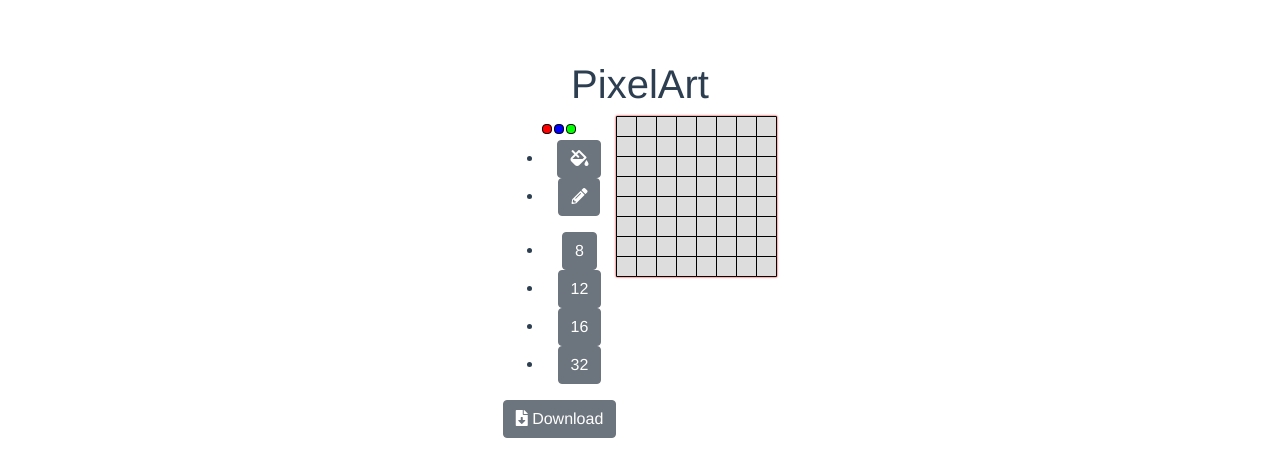
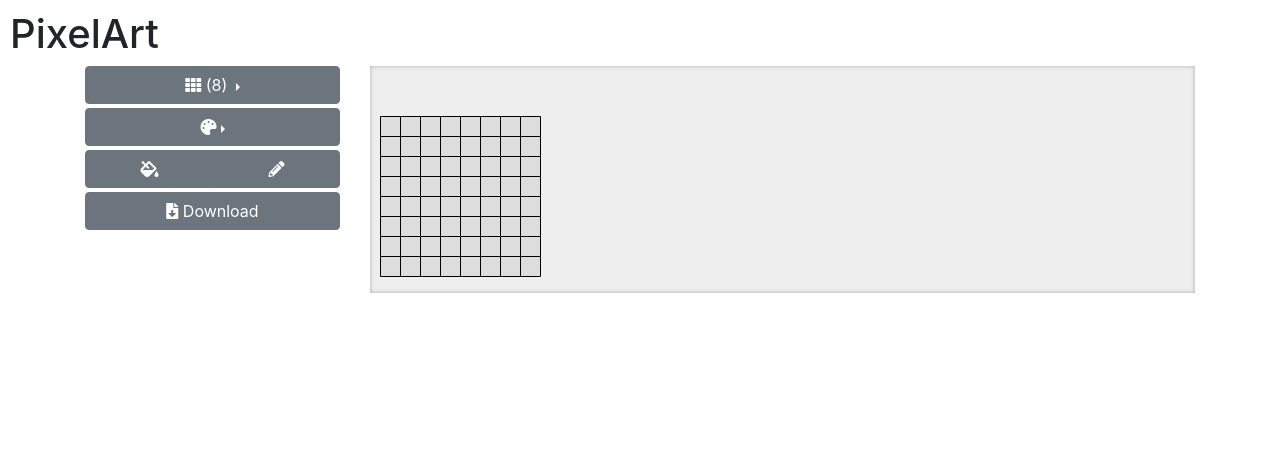
Before and after one commit to saxbobombs/kaku, a Vue app: page / in a window 1280 px wide. Shown: the top 476 px of the page. Built offline with nearby package versions, Linux system fonts and the light colour scheme.

Commit message:
add some style

```diff
--- a/src/App.vue
+++ b/src/App.vue
@@ -1,13 +1,26 @@
 <template>
     <div id="app">
-        <h1>PixelArt</h1>
 
-        <PixelArtControls />
-        <PixelArtCanvas />
+
+      <h1>PixelArt</h1>
+
+      <b-container>
+        <b-row>
+          <b-col sm="3">
+            <PixelArtControls />
+          </b-col>
+          <b-col>
+        <div class="canvas-container">
+          <PixelArtCanvas />
+        </div>
+          </b-col>
+        </b-row>
+      </b-container>
     </div>
 </template>
 
 <script>
+
 import PixelArtControls from './components/PixelArtControls.vue'
 import PixelArtCanvas from './components/PixelArtCanvas.vue'
 
@@ -21,12 +34,14 @@ export default {
 </script>
 
 <style>
-#app {
-  font-family: Avenir, Helvetica, Arial, sans-serif;
-  -webkit-font-smoothing: antialiased;
-  -moz-osx-font-smoothing: grayscale;
-  text-align: center;
-  color: #2c3e50;
-  margin-top: 60px;
+#app{
+  padding:10px;
 }
+.canvas-container{
+		background:#eee;
+		padding:10px;
+    padding-top:50px;
+		box-shadow:0 0 4px #aaa inset;
+		margin:0 auto;
+	}
 </style>
--- a/src/components/HelloWorld.vue
+++ /dev/null
@@ -1,58 +0,0 @@
-<template>
-  <div class="hello">
-    <h1>{{ msg }}</h1>
-    <p>
-      For a guide and recipes on how to configure / customize this project,<br>
-      check out the
-      <a href="https://cli.vuejs.org" target="_blank" rel="noopener">vue-cli documentation</a>.
-    </p>
-    <h3>Installed CLI Plugins</h3>
-    <ul>
-      <li><a href="https://github.com/vuejs/vue-cli/tree/dev/packages/%40vue/cli-plugin-babel" target="_blank" rel="noopener">babel</a></li>
-      <li><a href="https://github.com/vuejs/vue-cli/tree/dev/packages/%40vue/cli-plugin-eslint" target="_blank" rel="noopener">eslint</a></li>
-    </ul>
-    <h3>Essential Links</h3>
-    <ul>
-      <li><a href="https://vuejs.org" target="_blank" rel="noopener">Core Docs</a></li>
-      <li><a href="https://forum.vuejs.org" target="_blank" rel="noopener">Forum</a></li>
-      <li><a href="https://chat.vuejs.org" target="_blank" rel="noopener">Community Chat</a></li>
-      <li><a href="https://twitter.com/vuejs" target="_blank" rel="noopener">Twitter</a></li>
-      <li><a href="https://news.vuejs.org" target="_blank" rel="noopener">News</a></li>
-    </ul>
-    <h3>Ecosystem</h3>
-    <ul>
-      <li><a href="https://router.vuejs.org" target="_blank" rel="noopener">vue-router</a></li>
-      <li><a href="https://vuex.vuejs.org" target="_blank" rel="noopener">vuex</a></li>
-      <li><a href="https://github.com/vuejs/vue-devtools#vue-devtools" target="_blank" rel="noopener">vue-devtools</a></li>
-      <li><a href="https://vue-loader.vuejs.org" target="_blank" rel="noopener">vue-loader</a></li>
-      <li><a href="https://github.com/vuejs/awesome-vue" target="_blank" rel="noopener">awesome-vue</a></li>
-    </ul>
-  </div>
-</template>
-
-<script>
-export default {
-  name: 'HelloWorld',
-  props: {
-    msg: String
-  }
-}
-</script>
-
-<!-- Add "scoped" attribute to limit CSS to this component only -->
-<style scoped>
-h3 {
-  margin: 40px 0 0;
-}
-ul {
-  list-style-type: none;
-  padding: 0;
-}
-li {
-  display: inline-block;
-  margin: 0 10px;
-}
-a {
-  color: #42b983;
-}
-</style>
--- a/src/components/PixelArtCanvas.vue
+++ b/src/components/PixelArtCanvas.vue
@@ -1,5 +1,7 @@
 <template>
-  <canvas ref="canvas" v-on:click="draw($event)" v-on:mousedown="initLine($event)" width="0" height="0"></canvas>
+	<div>
+		<canvas ref="canvas" v-on:click="draw($event)" v-on:mousedown="initLine($event)" width="0" height="0"></canvas>
+	</div>
 </template>
 
 <script>
@@ -74,7 +76,5 @@ export default {
 
 <!-- Add "scoped" attribute to limit CSS to this component only -->
 <style scoped>
-canvas{
-  box-shadow: 0 0 2px red;
-}
+
 </style>
--- a/src/components/PixelArtControls.vue
+++ b/src/components/PixelArtControls.vue
@@ -1,29 +1,44 @@
 <template>
-		<fieldset>
-			<ul class="colors">
-				<li v-for="c in colors" :key="c.index">
+<div>
+	<ul>
+		<li>
+			<b-dropdown class="pa-ctrl-btn rounded-0" dropright>
+				<template #button-content>
+					<i class="fas fa-th"></i> ({{gridSize}})
+				</template>
+				<b-dropdown-item v-for="g in gridSizes" :key="g.index" v-on:click="chooseGridSize(g.value)" :title="g.name">
+					{{ g.name }}
+				</b-dropdown-item>
+			</b-dropdown>
+		</li>
+		<li>
+			<b-dropdown class="pa-ctrl-btn" dropright>
+				<template #button-content>
+					<i class="fas fa-palette"></i>
+				</template>
+				<b-dropdown-item v-for="c in colors" :key="c.index">
 					<b-button v-on:click="chooseColor(c.value)" :style="'background:#' + c.value" :title="c.name">
 						<span>{{ c.name }}</span>
 					</b-button>
+				</b-dropdown-item>
+			</b-dropdown>
 		</li>
-			</ul>
-			<ul class="drawmode">
-				<li v-for="m in drawModes" :key="m.index">
-					<b-button v-on:click="chooseDrawMode(m.value)" :title="m.name">
+		<li>
+			<b-button-group class="pa-ctrl-btn">
+				<b-button v-for="m in drawModes" :key="m.index" v-on:click="chooseDrawMode(m.value)" :title="m.name">
 					<i :class="'fas ' + m.icon " aria-hidden="true"></i>
 				</b-button>
+			</b-button-group>
+
 		</li>
-			</ul>
-			<ul class="gridSize">
-				<li v-for="g in gridSizes" :key="g.index">
-					<b-button v-on:click="chooseGridSize(g.value)" :title="g.name">
-						{{ g.name }}
+		<li>
+			<b-button class="pa-ctrl-btn" href="#" v-on:click="downloadImage()">
+				<i class="fas fa-file-download"></i> Download
 			</b-button>
 		</li>
 	</ul>
 
-			<b-button v-on:click="downloadImage"><i class="fas fa-file-download"></i> Download</b-button>
-		</fieldset>
+</div>
 </template>
 
 <script>
@@ -34,6 +49,7 @@ export default {
 
 		data() {
 			return {
+				gridSize: 8,
 				colors: [{
 					name: 'rot',
 					value: 'f00'
@@ -65,7 +81,7 @@ export default {
 				},{
 					name: '32',
 					value: 32
-				}]
+				}],
 		}
 	},
 
@@ -77,6 +93,7 @@ export default {
 			EventBus.$emit("changeDrawMode", pDrawMode);
 		},
 		chooseGridSize: function(pGridSize){
+			this.gridSize = pGridSize;
 			EventBus.$emit("changeGridSize", pGridSize);
 		},
 		downloadImage: function(){
@@ -88,28 +105,15 @@ export default {
 
 <!-- Add "scoped" attribute to limit CSS to this component only -->
 <style scoped>
-
-fieldset{
-	display:inline-block;
-	vertical-align:top;
-}
-button span{
-	display:none;
-}
-
-.colors{
+	ul{
+		width:100%;
 		list-style:none;
-	margin:0;
 		padding:0;
 	}
-.colors li{
-	display:inline-block;
+	li{
+		margin-bottom:4px;
 	}
-.colors button{
-		margin:1px;
-		border:1px solid #000;
-		width:10px;
-		height:10px;
-		padding:0;
+	.pa-ctrl-btn{
+		width:100%;
 	}
 </style>
--- a/src/main.js
+++ b/src/main.js
@@ -3,7 +3,7 @@ import App from './App.vue'
 import { BootstrapVue } from 'bootstrap-vue'
 
 import './../node_modules/bootstrap/dist/css/bootstrap.min.css';
-import './../node_modules/bootstrap-vue/dist/bootstrap-vue.css'
+import './../node_modules/bootstrap-vue/dist/bootstrap-vue.css';
 import './../node_modules/@fortawesome/fontawesome-free/css/all.min.css';
 
 Vue.config.productionTip = false
```
Also changed, not shown: src/lib/PixelArtLib.js. Lines whose indentation alone changed are shown as unchanged.
